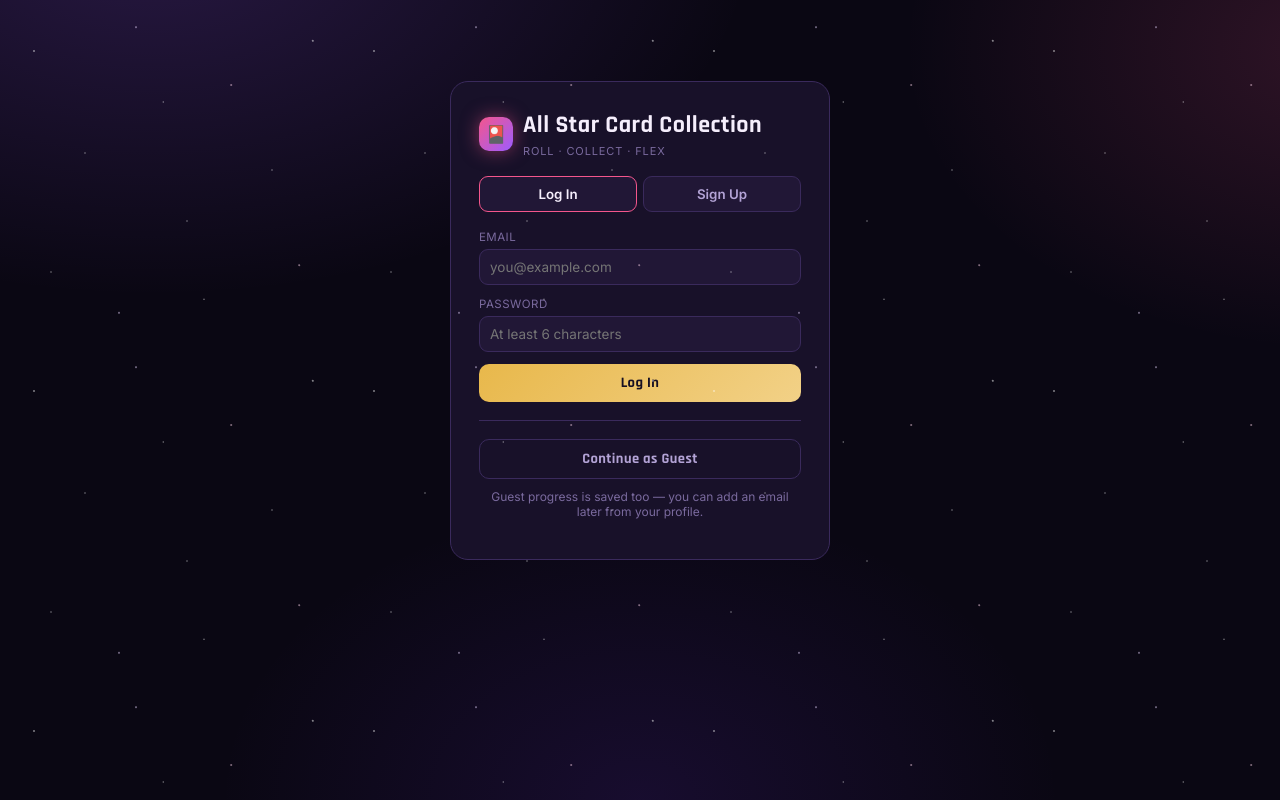
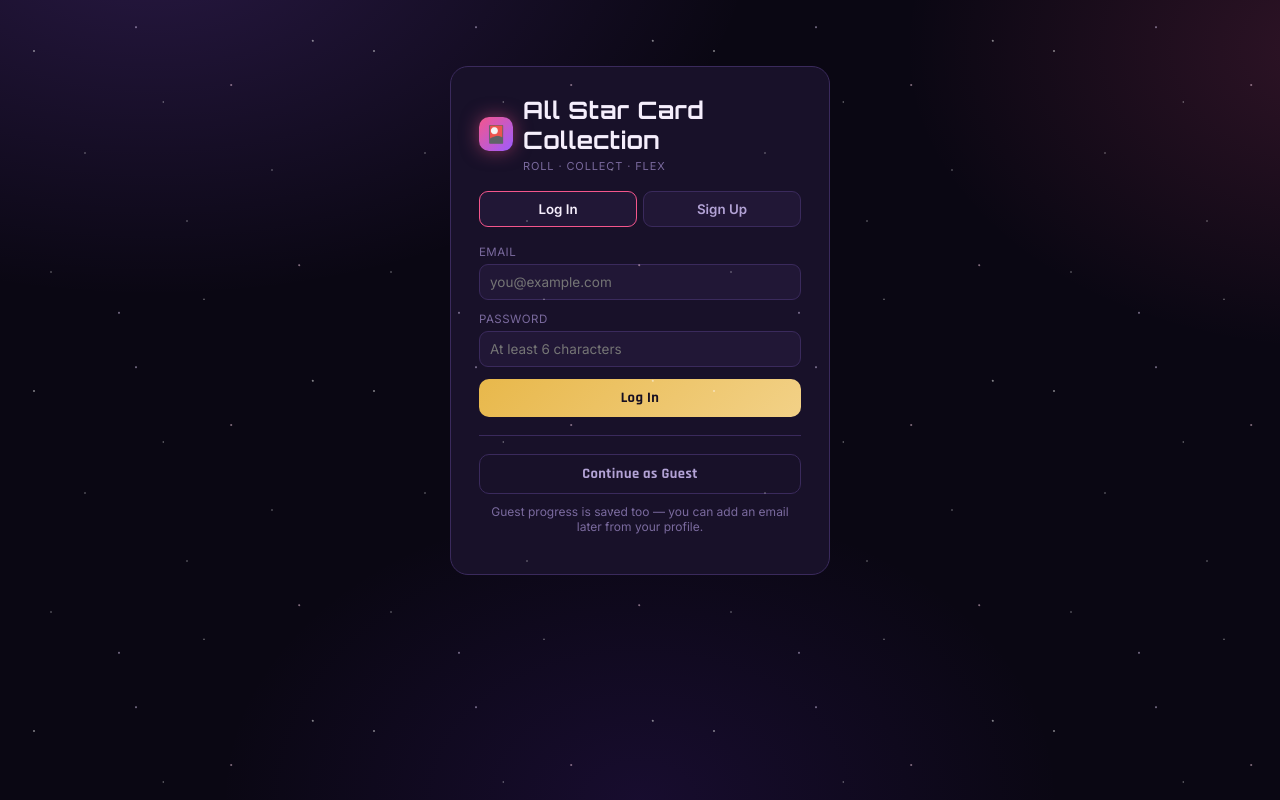
Before and after one commit to thesecondgian6-spec/all-star-card-collection, a Next.js app: page /login in a window 1280 px wide. Built offline with nearby package versions, Linux system fonts and the light colour scheme; no server answers.

Commit message:
Add files via upload

```diff
--- a/app/layout.js
+++ b/app/layout.js
@@ -12,7 +12,7 @@ export default function RootLayout({ children }) {
       <head>
         <link rel="preconnect" href="https://fonts.googleapis.com" />
         <link
-          href="https://fonts.googleapis.com/css2?family=Rajdhani:wght@500;600;700&family=Inter:wght@400;500;600&family=Space+Mono:wght@400;700&display=swap"
+          href="https://fonts.googleapis.com/css2?family=Orbitron:wght@600;700;800;900&family=Rajdhani:wght@500;600;700&family=Inter:wght@400;500;600&family=Space+Mono:wght@400;700&display=swap"
           rel="stylesheet"
         />
       </head>
```
